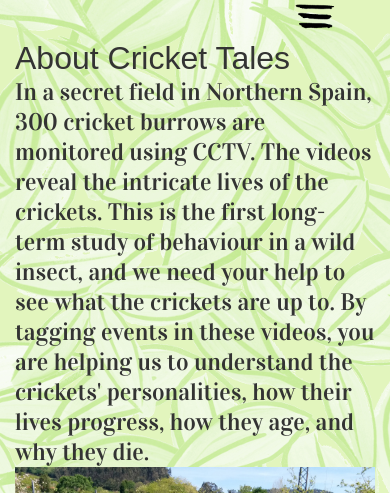
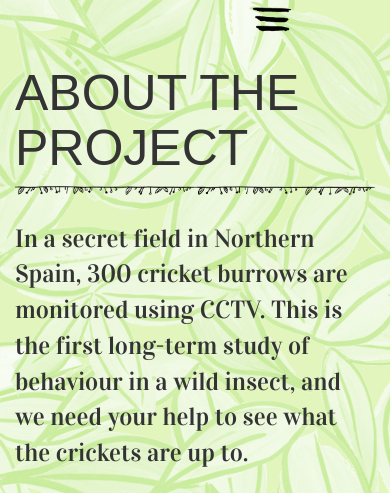
Before and after one commit to nebogeo/cricket-tales, a Django app: template crickets/templates/crickets/about.html in a window 390 px wide. Shown: the top 493 px of the page. Run offline with Django 3.2, Linux system fonts and the light colour scheme; the template is opened without the code that fills it, so the values that code supplies are empty; some web fonts are replaced.

Commit message:
more cleaning up, about page done and placeholder tutorial

```diff
--- a/crickets/templates/base.html
+++ b/crickets/templates/base.html
@@ -25,11 +25,14 @@
               {% if user.is_authenticated %}
               <li><a href="/player/{{ user.id }}">MY MAP</a></li>
               {% else %}
-              <li><a href="/login">LOGIN/REGISTER</a></li>
+              <li><a href="/login">LOGIN</a></li>
               {% endif %}
 		      <li><a href="/tutorial/">TUTORIAL</a></li>
 		      <li><a href="/about/">ABOUT</a></li>
 		      <li><a href="/random_movie/">PLAY!</a></li>
+              {% if user.is_authenticated %}
+		      <li><a href="/logout/">LOG OUT</a></li>
+              {% endif %}
 	        </ul>
           </li>
         </ul>
--- a/crickets/templates/crickets/about.html
+++ b/crickets/templates/crickets/about.html
@@ -4,54 +4,45 @@
 {% endblock %}
 
 {% block bottom_layer %}
-<section class="cricket_top">
-<h1>About Cricket Tales</h1>
-<div class="row" style="font-size: 150%">
-  <div class="col-sm-6 col-xs-12">
-    In a secret field in Northern Spain, 300 cricket burrows are monitored using CCTV. The videos reveal the intricate lives of the crickets. This is the first long-term study of behaviour in a wild insect, and we need your help to see what the crickets are up to. By tagging events in these videos, you are helping us to understand the crickets' personalities, how their lives progress, how they age, and why they die.
+<div class="row-fluid">
+
+  <h1>ABOUT THE PROJECT</h1>
+
+  <hr class="bottom">
+
+  <p>
+    In a secret field in Northern Spain, 300 cricket burrows are monitored
+    using CCTV. This is the first long-term study of behaviour in a wild
+    insect, and we need your help to see what the crickets are up to.
+  </p>
+
+</div>
+
+<div class="row" style="margin:1em;">
+  <div class="col-sm-4 col-xs-12">
+    <img src="{{ MEDIA_URL }}/images/about-field.jpg" width="100%">
+    <center><h1>THE FIELD</h1></center>
   </div>
-  <div class="col-sm-6 col-xs-12">
-    <img src="{{ MEDIA_URL }}/images/field.jpg" width="100%">
+  <div class="col-sm-4 col-xs-12">
+    <img src="{{ MEDIA_URL }}/images/about-cameras.jpg" width="100%">
+    <center><h1>THE CAMERAS</h1></center>
   </div>
-  <div class="col-xs-12">
-    The data that you collect from these videos will be combined with our knowledge of the crickets' genetics and local environment. This will mean we can study whether the crickets' genetics determines their behaviour or ageing process, whether females or males age faster, and how the environment affects the crickets.
-    If you want to find out more about our work, have a look <a href="">here</a>.
-  </div>
+  <div class="col-sm-4 col-xs-12">
+    <img src="{{ MEDIA_URL }}/images/about-crickets.jpg" width="100%">
+    <center><h1>THE CRICKETS</h1></center>
   </div>
 </div>
+
 <div class="row">
-  <div class="col-sm-8 col-xs-12">
-
-    <div class="button col-sm-4 col-xs-12"
-         style="background: url(/media/images/buttons/button-3.png); background-size: 100% 100%;"
-         onMouseOver="return event_button_change(this,'{{ MEDIA_URL }}images/buttons/button-3-high.png');"
-         onMouseOut= "return event_button_change(this,'{{ MEDIA_URL }}images/buttons/button-3.png');"
-         onMouseDown="return event_button_change(this,'{{ MEDIA_URL }}images/buttons/button-3-offset.png');"
-         onMouseUp="return event_button_change(this,'{{ MEDIA_URL }}images/buttons/button-3.png');"
-         onclick="window.location.href='/random_movie/'">
-      <div class="button_text">
-        <p style="font-size:2.5vw;">Play</p>
-      </div>
-    </div>
-
-    {% if user.is_authenticated %}
-    <div class="button col-sm-4 col-xs-12"
-         style="background: url(/media/images/buttons/button-6.png); background-size: 100% 100%;"
-         onMouseOver="return event_button_change(this,'{{ MEDIA_URL }}images/buttons/button-6-high.png');"
-         onMouseOut= "return event_button_change(this,'{{ MEDIA_URL }}images/buttons/button-6.png');"
-         onMouseDown="return event_button_change(this,'{{ MEDIA_URL }}images/buttons/button-6-offset.png');"
-         onMouseUp="return event_button_change(this,'{{ MEDIA_URL }}images/buttons/button-6.png');"
-         onclick="window.location.href='/player/{{ user.id }}'"
-         >
-      <div class="button_text">
-        <p style="font-size:2.5vw;">
-          My home
-        </p>
-      </div>
-    </div>
-    {% endif %}
-  </div> <!-- button container -->
+  <p>
+    By tagging events in these videos, you contribute directly to research,
+    enabling a better understanding of the crickets' personalities and how
+    their lives progress. This helps us to find out more about animal
+    behaviour and the ageing process.
+  </p>
+  <p>
+    If you want to find out more about our work, have a look <a href="">here</a>.
+  </p>
 </div>
-</section>
 
 {% endblock %}
--- a/crickets/templates/crickets/login.html
+++ b/crickets/templates/crickets/login.html
@@ -9,4 +9,7 @@
   <br />
   <input type="submit" value="submit" />
 </form>
+
+<a href="/register/">Register</a>
+
 {% endblock %}
--- a/media/css/style.css
+++ b/media/css/style.css
@@ -2,82 +2,10 @@
 @import url(https://fonts.googleapis.com/css?family=Love+Ya+Like+A+Sister);
 /* firefox likes these at the top??! */
 
-html, body, div, span, applet, object, iframe, h1, h2, h3, h4, h5, h6, p, blockquote, pre, a, abbr, acronym, address, big, cite, code, del, dfn, em, img, ins, kbd, q, s, samp, small, strike, strong, sub, sup, tt, var, b, u, i, center, dl, dt, dd, ol, ul, li, fieldset, form, label, legend, table, caption, tbody, tfoot, thead, tr, th, td, article, aside, canvas, details, embed, figure, figcaption, footer, header, hgroup, menu, nav, output, ruby, section, summary, time, mark, audio, video {
-  margin: 0;
-  padding: 0;
-  border: 0;
-  font: inherit;
-  font-size: 100%;
-  vertical-align: baseline;
-}
 
 body {
   background: url('../images/background.png');
   background-repeat: repeat;
-}
-
-table {
-  border-collapse: collapse;
-  border-spacing: 0;
-}
-
-caption, th, td {
-  text-align: left;
-  font-weight: normal;
-  vertical-align: middle;
-}
-
-td:hover {
-    cursor: pointer;
-}
-
-q, blockquote {
-  quotes: none;
-}
-
-q:before, q:after, blockquote:before, blockquote:after {
-  content: "";
-  content: none;
-}
-
-a img {
-  border: none;
-}
-
-article, aside, details, figcaption, figure, footer, header, hgroup, menu, nav, section, summary {
-  display: block;
-}
-
-button, input {
-  line-height: normal;
-}
-
-button, input, select, textarea {
-  font-size: 100%;
-  margin: 0;
-  vertical-align: baseline;
-  *vertical-align: middle;
-}
-
-button, input[type="button"], input[type="reset"], input[type="submit"] {
-  cursor: pointer;
-  *overflow: visible;
-}
-
-button::-moz-focus-inner, input::-moz-focus-inner {
-  border: 0;
-  padding: 0;
-}
-
-textarea {
-  overflow: auto;
-  vertical-align: top;
-  resize: vertical;
-}
-
-.clearfix, .container, section {
-  overflow: hidden;
-  *zoom: 1;
 }
 
 
@@ -95,6 +23,7 @@ body {
     height:100%;
     min-height:100%;
     font-family: 'Vidaloka', sans-serif;
+    font-size: 25px;
 }
 
 a {
@@ -400,7 +329,7 @@ span.cricket-id-char {
 
 .id-display .button_text p,
 .button .button_text p {
-    font-size: 1.5vw;
+    font-size: 1.3vw;
     display: table-cell;
     vertical-align: middle;
     text-align: center;
@@ -619,8 +548,8 @@ span.cricket-id-char {
     text-align: right;
     z-index: 5;
     position:relative;
-    padding-left: 2em;
-    padding-right: 2em;
+    padding-left: 3em;
+    padding-right: 3em;
 }
 
 nav ul {
@@ -632,6 +561,7 @@ nav ul {
 
 nav ul ul {
 	display: none;
+    padding: 0px 0px;
 }
 
 nav ul li:hover > ul {
```
Also changed, not shown: crickets/templates/crickets/index.html (+5 -5 lines), crickets/templates/crickets/tutorial.html (+16 -1 lines), media/images/field.jpg (deleted).
